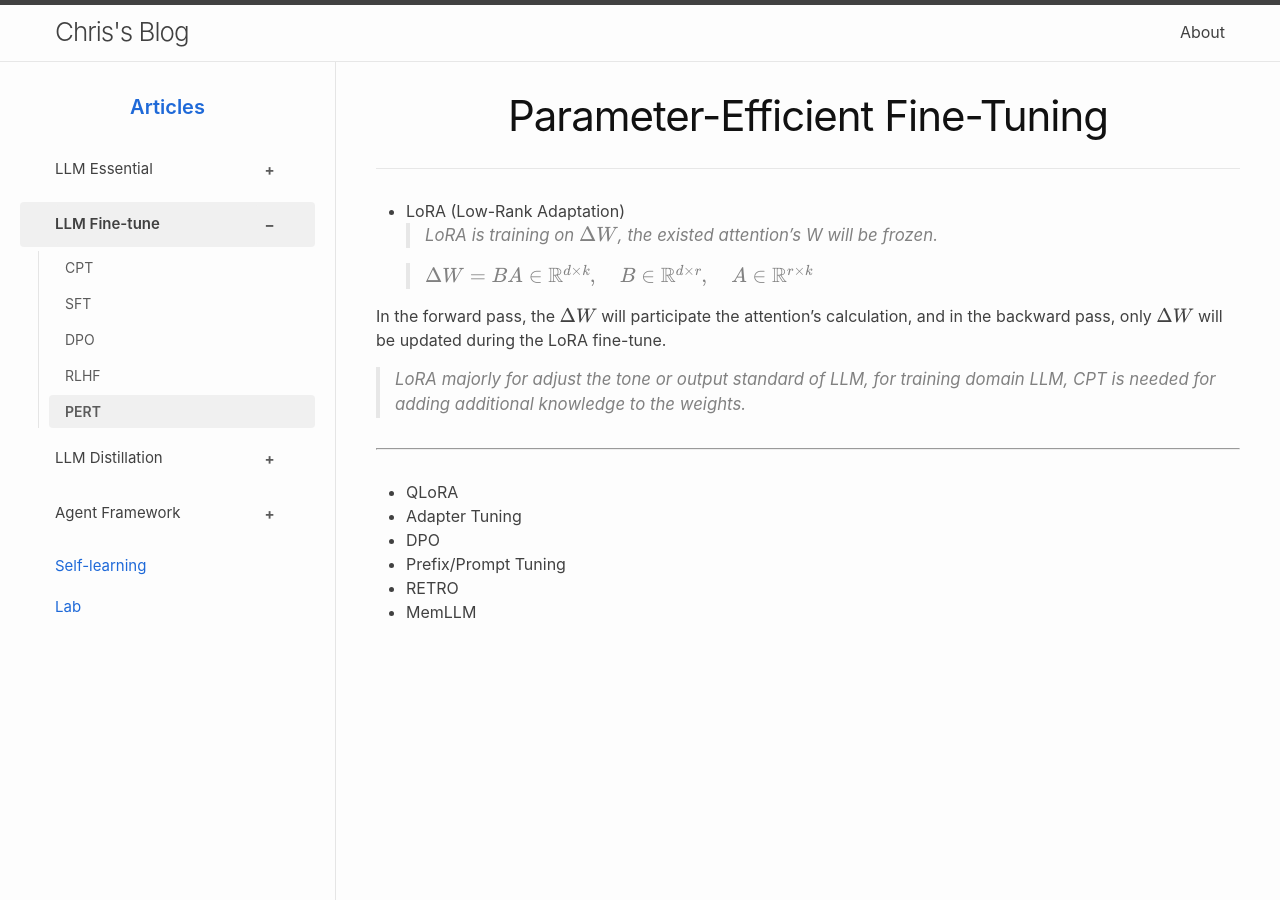
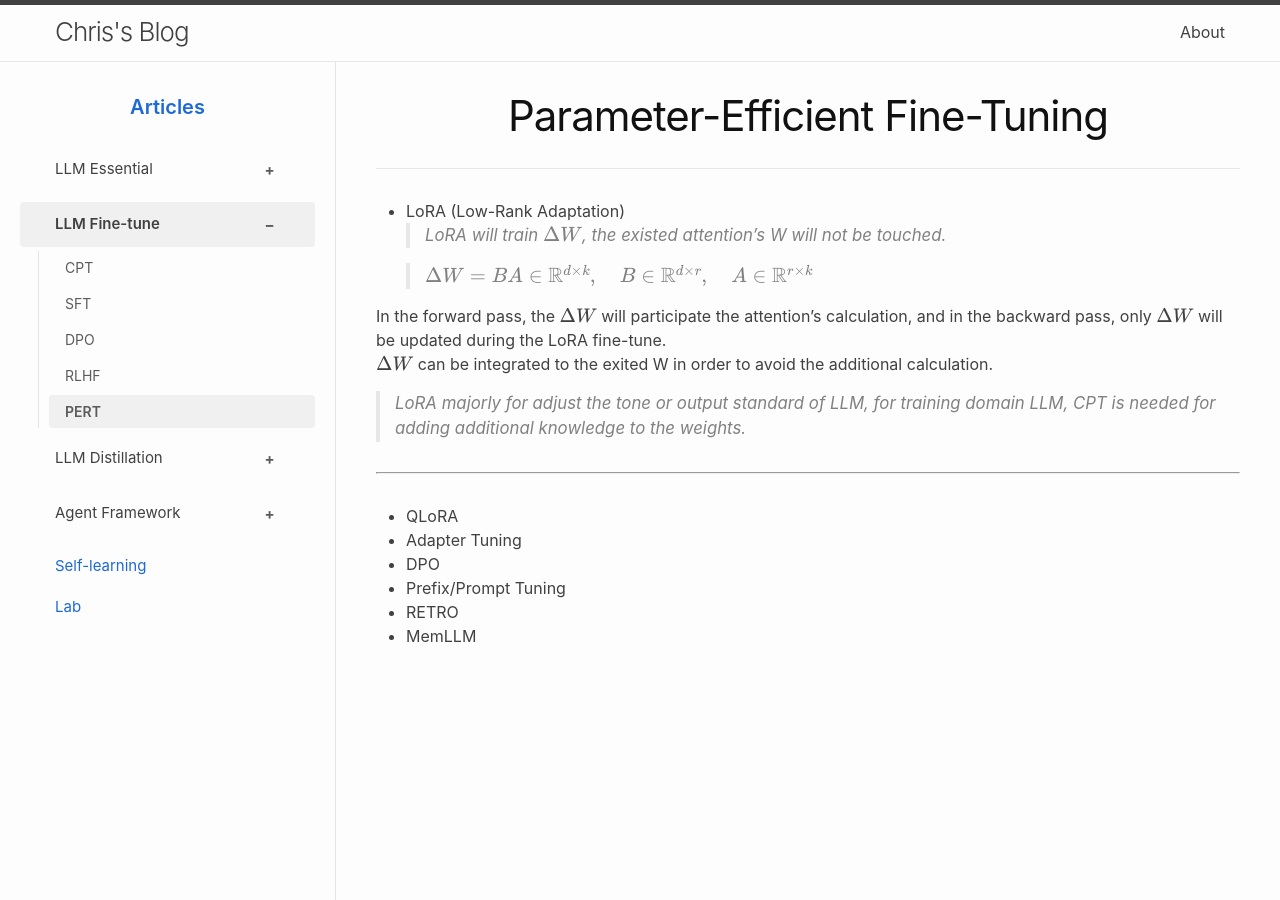
Before and after one commit to ChrisZhu2050/chriszhu2050.github.io, a Jekyll site: the page built from docs/llm-fine-tune-pert.md, in a window 1280 px wide and 900 px high. Built offline with Jekyll 4.4.1, drawn with Linux system fonts in a browser that asks for light colours; nearby versions of some CDN libraries; formulas are drawn with MathJax 3.

Commit message:
Update llm-fine-tune-pert.md

```diff
--- a/docs/llm-fine-tune-pert.md
+++ b/docs/llm-fine-tune-pert.md
@@ -4,7 +4,7 @@ title: "Parameter-Efficient Fine-Tuning"
 # permalink: /llm-distillation/
 ---
 - LoRA (Low-Rank Adaptation)
- > LoRA is training on $\Delta W$, the existed attention's W will be frozen.
+ > LoRA will train $\Delta W$, the existed attention's W will not be touched.
 
   > $
     \Delta W = BA \in \mathbb{R}^{d \times k},\quad
@@ -13,6 +13,7 @@ title: "Parameter-Efficient Fine-Tuning"
     $
 
 In the forward pass, the $\Delta W$ will participate the attention's calculation, and in the backward pass, only $\Delta W$ will be updated during the LoRA fine-tune.
+$\Delta W$ can be integrated to the exited W in order to avoid the additional calculation.
 
 >LoRA majorly for adjust the tone or output standard of LLM, for training domain LLM, CPT is needed for adding additional knowledge to the weights.
 
```
